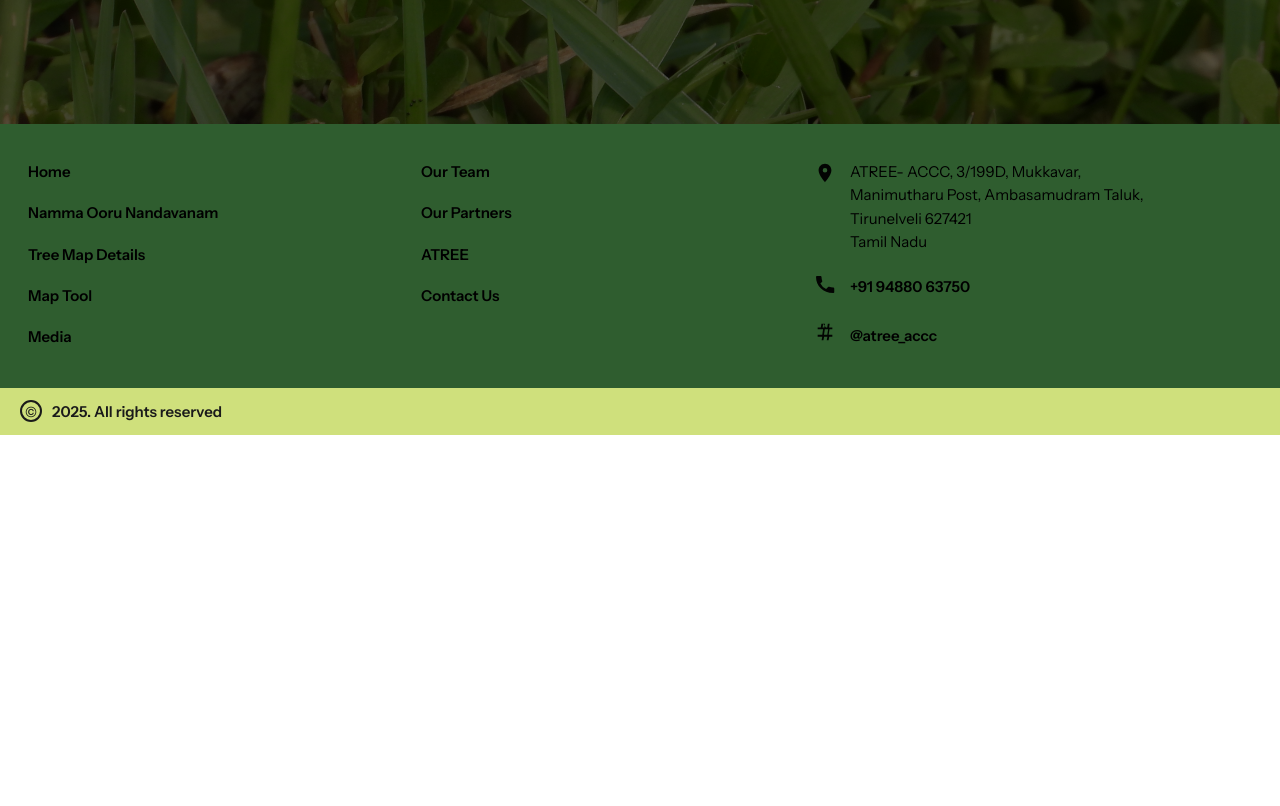
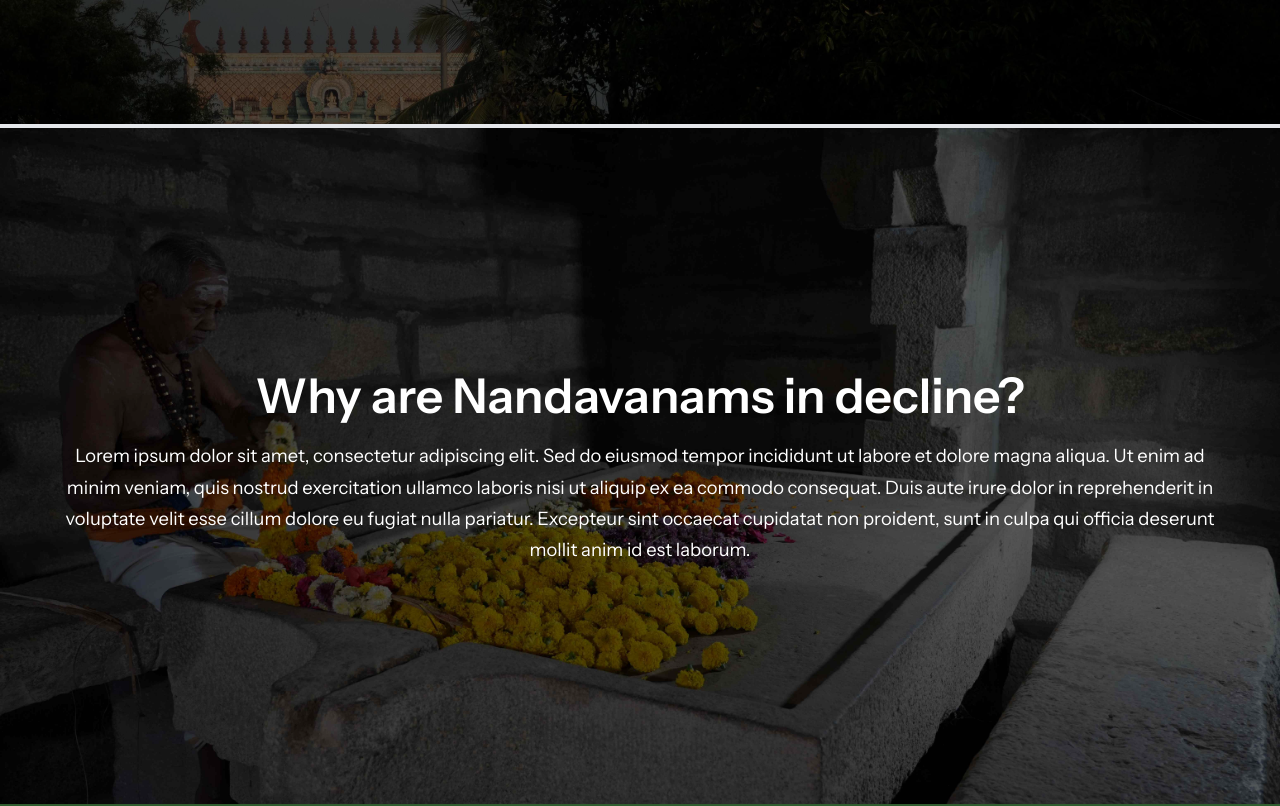
Before and after one commit to ThePala/nandavanam, a React (Vite) app: page / in a window 1280 px wide. Shown: the part 1340-2146 px from the top of the page. Before the commit the page ends 1775 px from the top, so only its background shows below. Built offline with nearby package versions, Linux system fonts and the light colour scheme.

Commit message:
added new section, and new images

```diff
--- a/src/pages/Home.jsx
+++ b/src/pages/Home.jsx
@@ -39,6 +39,19 @@
             </p>
           </div>
         </section>
+
+        {/* Section 3 */}
+        <section
+          className="home-hero section-divider"
+          style={{ backgroundImage: "url('/images/poopalagai.JPG')" }}
+        >
+          <div className="home-hero-content">
+            <h2>Why are Nandavanams in decline?</h2>
+            <p>
+Lorem ipsum dolor sit amet, consectetur adipiscing elit. Sed do eiusmod tempor incididunt ut labore et dolore magna aliqua. Ut enim ad minim veniam, quis nostrud exercitation ullamco laboris nisi ut aliquip ex ea commodo consequat. Duis aute irure dolor in reprehenderit in voluptate velit esse cillum dolore eu fugiat nulla pariatur. Excepteur sint occaecat cupidatat non proident, sunt in culpa qui officia deserunt mollit anim id est laborum.
+            </p>
+          </div>
+        </section>
       </main>
 
     </div>
```
Also changed, not shown: public/images/butterfly.JPG, public/images/poopalagai.JPG (added).
